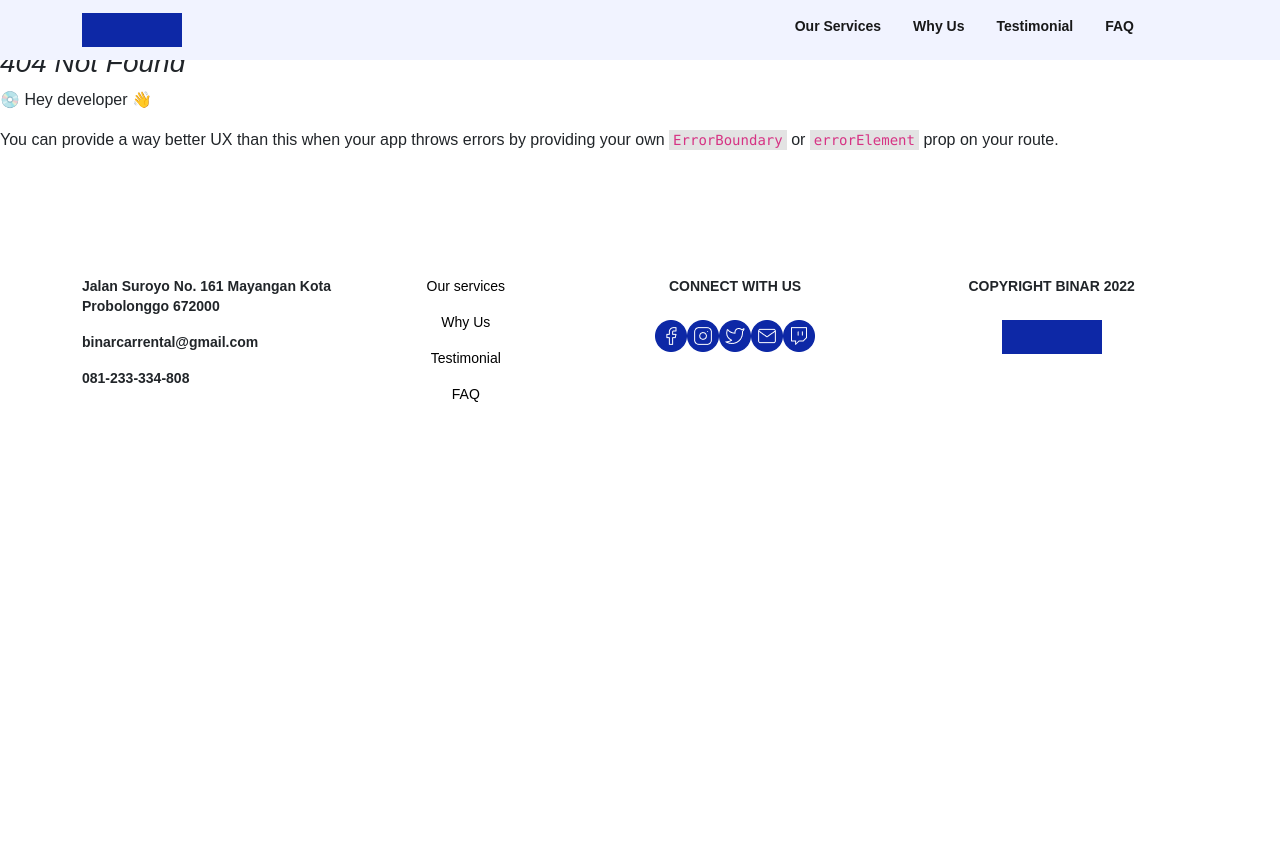
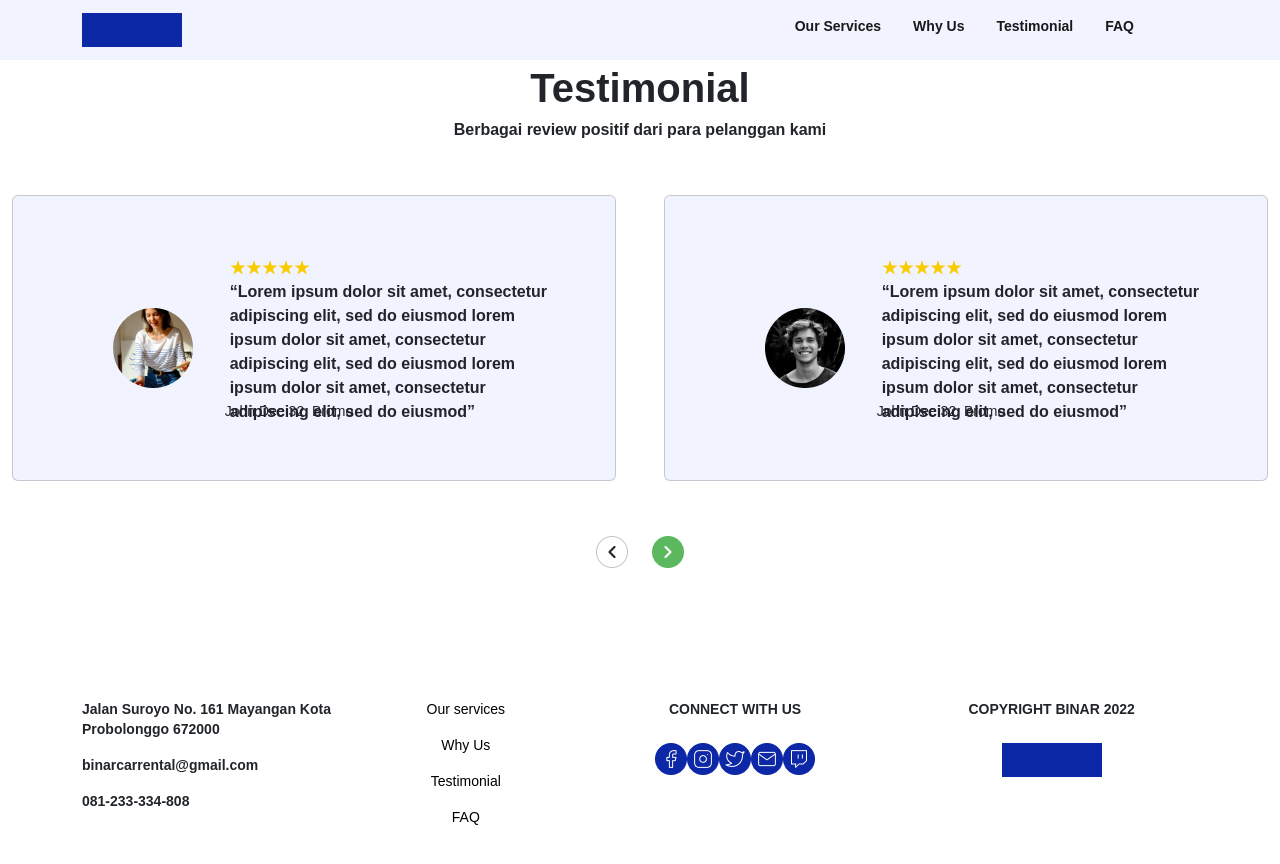
Before and after one commit to Rickstrifes/GOLD-CHALLENGE-Porting-react, a React (Create React App) app: page /testi in a window 1280 px wide. Before the commit this address had no page. Shown: the top 864 px of the page. Before the commit the page ends 800 px from the top, so only its background shows below. Built offline with nearby package versions, Linux system fonts and the light colour scheme.

Commit message:
nihnavigateakhirnyatapiboongcobainduluyapencetnavigasinavnya

```diff
--- a/src/App.js
+++ b/src/App.js
@@ -1,17 +1,35 @@
-import { RouterProvider } from 'react-router-dom';
+import {
+  RouterProvider,
+} from "react-router-dom";
 import { router } from './config/Router';
-import Navigation from './Components/Navigation';
-import Footer from './Components/Footer';
 
+// NOTES: you can declare the router contants here as the comment below
+// or seperate it to other folder (or file) as this example for readibility-wise only
+//===============================================================
+// import RenderLayout from "./RenderLayout";
+// import SectionHome from '../components/SectionHome'
+// import SectionTestimoni from "../components/SectionTestimoni";
+// import SectionDetail from '../components/SectionDetail'
+// const router = createBrowserRouter([
+//   {
+//     path: "/",
+//     element: <RenderLayout children={<SectionHome />} />,
+//   },
+//   {
+//     path: "/testimoni",
+//     element: <SectionTestimoni children={<SectionTestimoni />} />,
+//   },
+//   {
+//     path: "/detail",
+//     element: <RenderLayout children={<SectionDetail />} />,
+//   },
+// ]);
 
 function App() {
   return (
-    <div>
-    <Navigation />
+    <div className="App">
       <RouterProvider router={router} />
-    <Footer />
     </div>
-
   );
 }
 
--- a/src/Components/Navigation.js
+++ b/src/Components/Navigation.js
@@ -2,10 +2,16 @@ import {Container, Nav, Navbar, Offcanvas} from 'react-bootstrap';
 import './Navigation.css';
 import React from 'react';
 import { Fragment } from 'react';
-
+import { NavLink } from 'react-router-dom';
 
 
 const Navigation = () => {
+
+  const handleClick = () => {
+    const element = document.getElementById('services, whyus, testi, faq');
+    element.scrollIntoView({ behavior: 'smooth' });
+  };
+
   return (
     <Fragment>
       {['sm'].map((expand) => (
@@ -24,10 +30,10 @@ const Navigation = () => {
               </Offcanvas.Header>
               <Offcanvas.Body>
                   <Nav className="justify-content-end flex-grow-1 mb-2 me-5 text-link-style fw-bold">
-                  <Nav.Link className="nav-link active nav-item px-3" href="#services">Our Services</Nav.Link>
-                  <Nav.Link className="nav-link active nav-item px-3" href="#whyus">Why Us</Nav.Link>
-                  <Nav.Link className="nav-link active nav-item px-3" href="#testi">Testimonial</Nav.Link>
-                  <Nav.Link className="nav-link active nav-item px-3" href="#faq">FAQ</Nav.Link>
+                  <NavLink onClick={handleClick} to="/services" className="nav-link active nav-item px-3">Our Services</NavLink>
+                  <NavLink onClick={handleClick} to="/whyus" className="nav-link active nav-item px-3">Why Us</NavLink>
+                  <NavLink onClick={handleClick} to="/testi" className="nav-link active nav-item px-3">Testimonial</NavLink>
+                  <NavLink onClick={handleClick} to="/faq" className="nav-link active nav-item px-3">FAQ</NavLink>
                   </Nav>
               </Offcanvas.Body>
             </Navbar.Offcanvas>
--- a/src/config/RenderLayout.js
+++ b/src/config/RenderLayout.js
@@ -0,0 +1,15 @@
+import React from 'react'
+import Navigation from '../Components/Navigation';
+import Footer from '../Components/Footer';
+
+const RenderLayout = ({ children }) => {
+  return (
+    <>
+      <Navigation />
+      {children}
+      <Footer />
+    </>
+  )
+}
+
+export default RenderLayout
```
Also changed, not shown: src/config/Router.js (+22 -1 lines).
